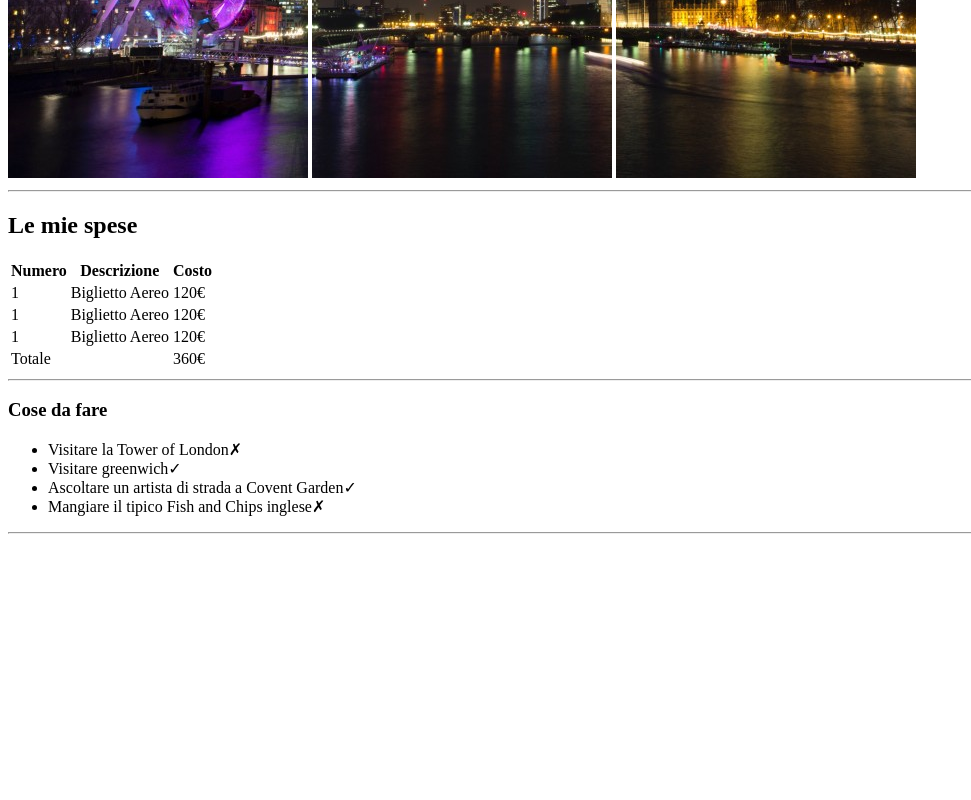
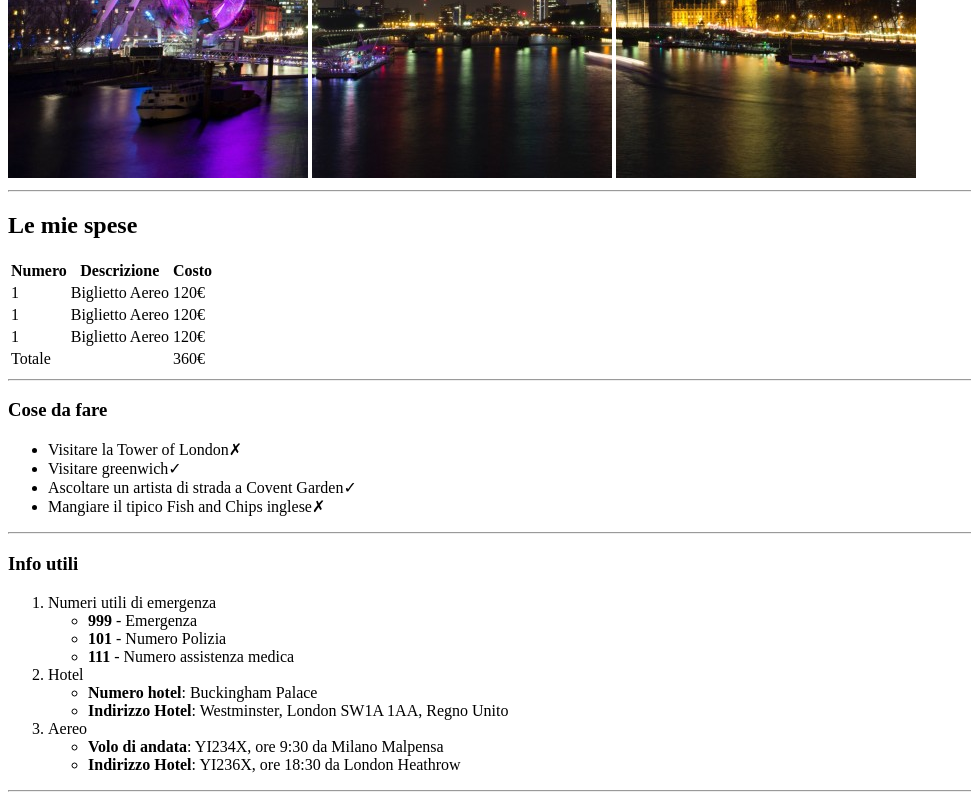
Before and after one commit to AlessandroLeanza/html-london-trip, a plain HTML site: page index.html in a window 1280 px wide. Shown: the part 502-1302 px from the top of the page, without its empty margins (0-971 px from the left). Before the commit the page ends 1044 px from the top, so only its background shows below. Drawn offline with Linux system fonts and the light colour scheme.

Commit message:
Add: liste ordinate annidate con liste non ordinate

```diff
--- a/index.html
+++ b/index.html
@@ -70,6 +70,35 @@
 
         <hr>
 
+        <section>
+            <h3>Info utili</h3>
+            <!-- Lista ordinata -->
+            <ol>
+                <li>Numeri utili di emergenza
+                    <!-- creazione di lista non ordinata annidata -->
+                    <ul>
+                        <li><strong>999</strong> - Emergenza</li>
+                        <li><strong>101</strong> - Numero Polizia</li>
+                        <li><strong>111</strong> - Numero assistenza medica</li>
+                    </ul>
+                </li>
+                <li> Hotel
+                    <ul>
+                        <li><strong>Numero hotel</strong>: Buckingham Palace</li>
+                        <li><strong>Indirizzo Hotel</strong>: Westminster, London SW1A 1AA, Regno Unito</li>
+                    </ul>
+                </li>
+                <li> Aereo
+                    <ul>
+                        <li><strong>Volo di andata</strong>: YI234X, ore 9:30 da Milano Malpensa</li>
+                        <li><strong>Indirizzo Hotel</strong>: YI236X, ore 18:30 da London Heathrow</li>
+                    </ul>
+                </li>
+            </ol>
+        </section>
+
+        <hr>
+
 
     </main>
 </body>
```
